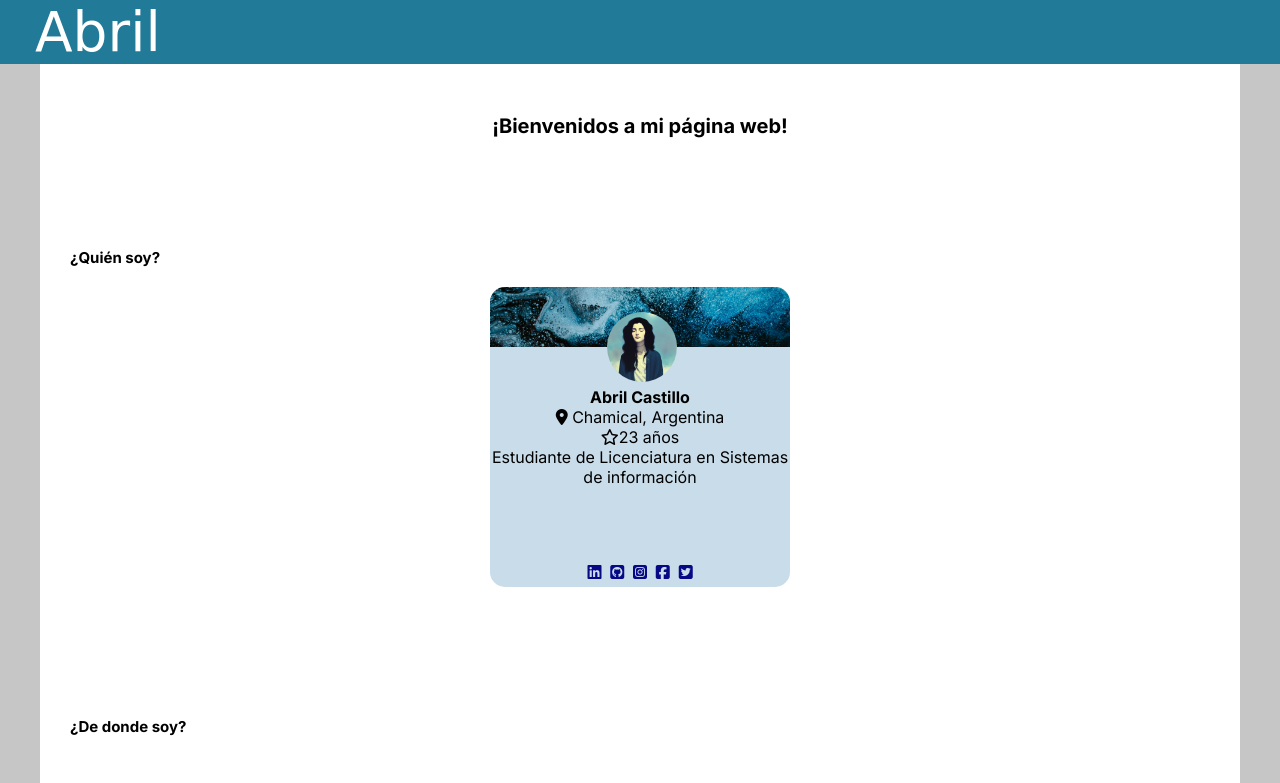
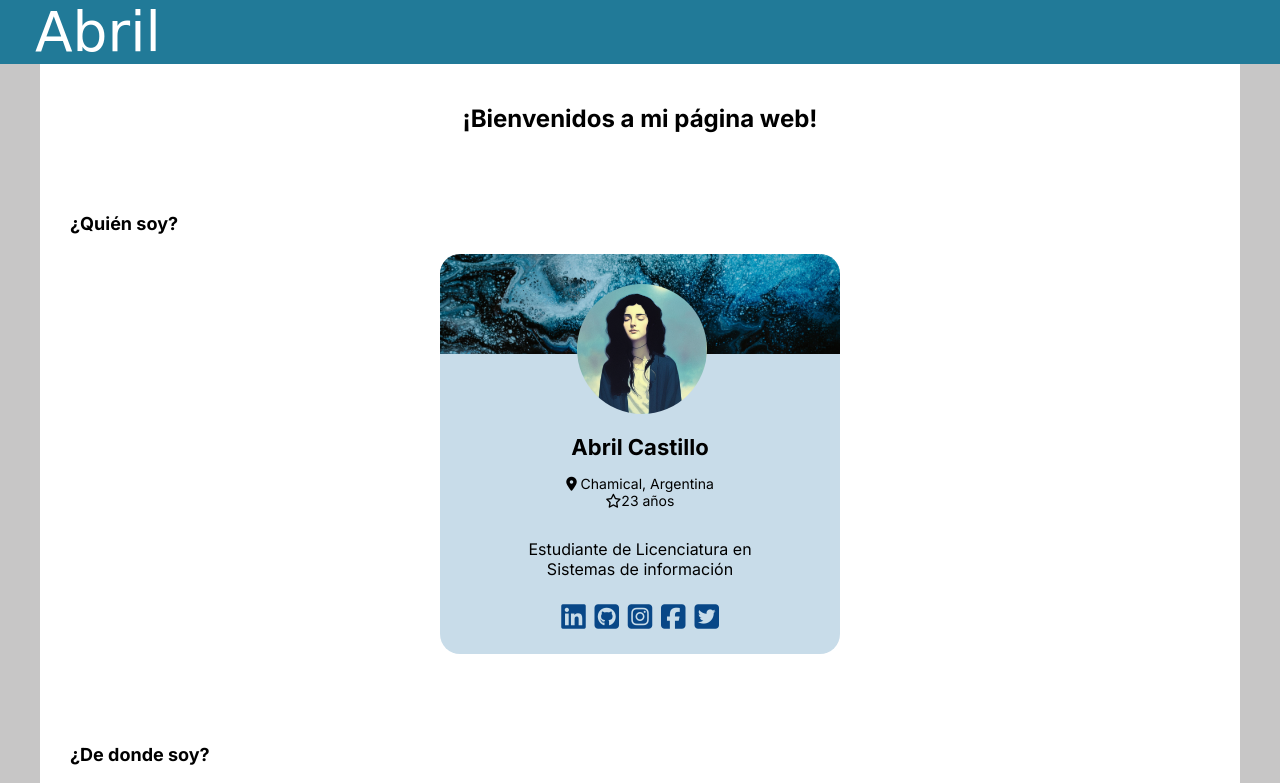
Before and after one commit to AbrilfCastillo/desafio-1-html-css, a plain HTML site: page index.html in a window 1280 px wide. Shown: the top 783 px of the page. Drawn offline with Linux system fonts and the light colour scheme; a web font is replaced by a local one.

Commit message:
Detalles Css

```diff
--- a/index.html
+++ b/index.html
@@ -26,20 +26,23 @@
           <img src="/img/abrilwtf.png" alt="abril">
         </div>
         <div class="body-card">
-          <p><b>Abril Castillo</b></p>
-          <p><i class="fa-solid fa-location-dot"></i></i> Chamical, Argentina</p>
-          <p><i class="fa-regular fa-star"></i>23 años</p>
-          <p>Estudiante de Licenciatura en Sistemas de información</p>
+          <p class="nombre">Abril Castillo</p>
+          <p class="datos"><i class="fa-solid fa-location-dot"></i></i> Chamical, Argentina</p>
+          <p class="datos"><i class="fa-regular fa-star"></i>23 años</p>
+          <p class="contenido-card">Estudiante de Licenciatura en Sistemas de información</p>
         </div>
         <div class="foot-card">
           <ul class="lista-redes">
-            <li><a href="www.linkedin.com/in/abrilfcastillo"><i class="fa-brands fa-linkedin"></i></a></li>
-            <li><a href="https://github.com/AbrilfCastillo"><i class="fa-brands fa-square-github"></i></a></li>
-            <li><a href="https://www.instagram.com/abrilfcastillo/?next=%2F"><i
-                  class="fa-brands fa-square-instagram"></i></a></li>
-            <li><a href="https://www.facebook.com/profile.php?id=100084349391906"><i
-                  class="fa-brands fa-square-facebook"></i></a></li>
-            <li><a href="https://twitter.com/AbrilWtf"><i class="fa-brands fa-square-twitter"></i></a></li>
+            <li><a href="https://www.linkedin.com/in/abrilfcastillo" target="_blank"><i
+                  class="fa-brands fa-linkedin"></i></a></li>
+            <li><a href="https://github.com/AbrilfCastillo" target="_blank"><i
+                  class="fa-brands fa-square-github"></i></a></li>
+            <li><a href="https://www.instagram.com/abrilfcastillo/?next=%2F" target="_blank"><i
+                  class="fa-brands fa-square-instagram" target="_blank"></i></a></li>
+            <li><a href="https://www.facebook.com/profile.php?id=100084349391906" target="_blank"><i
+                  class="fa-brands fa-square-facebook" target="_blank"></i></a></li>
+            <li><a href="https://twitter.com/AbrilWtf" target="_blank"><i class="fa-brands fa-square-twitter"></i></a>
+            </li>
           </ul>
         </div>
       </div>
@@ -101,11 +104,13 @@
 </main>
 <footer>
   <div class="redes">
-    <a href="www.linkedin.com/in/abrilfcastillo"><i class="fa-brands fa-linkedin"></i></a>
-    <a href="https://github.com/AbrilfCastillo"><i class="fa-brands fa-square-github"></i></a>
-    <a href="https://www.instagram.com/abrilfcastillo/?next=%2F"><i class="fa-brands fa-square-instagram"></i></a>
-    <a href="https://www.facebook.com/profile.php?id=100084349391906"><i class="fa-brands fa-square-facebook"></i></a>
-    <a href="https://twitter.com/AbrilWtf"><i class="fa-brands fa-square-twitter"></i></a>
+    <a href="https://www.linkedin.com/in/abrilfcastillo" target="_blank"><i class="fa-brands fa-linkedin"></i></a>
+    <a href="https://github.com/AbrilfCastillo" target="_blank"><i class="fa-brands fa-square-github"></i></a>
+    <a href="https://www.instagram.com/abrilfcastillo/?next=%2F" target="_blank"><i
+        class="fa-brands fa-square-instagram"></i></a>
+    <a href="https://www.facebook.com/profile.php?id=100084349391906" target="_blank"><i
+        class="fa-brands fa-square-facebook"></i></a>
+    <a href="https://twitter.com/AbrilWtf" target="_blank"><i class="fa-brands fa-square-twitter"></i></a>
   </div>
   <p>Desarrollado por Abril Castillo</p>
 </footer>
--- a/style.css
+++ b/style.css
@@ -62,7 +62,8 @@ body {
 }
 h1 {
   text-align: center;
-  padding: 5rem;
+  padding: 4rem;
+  font-size: x-large;
 }
 
 /* Quién soy */
@@ -70,8 +71,8 @@ h1 {
   position: relative;
   text-align: center;
   background-color: var(--card-back);
-  width: 30rem;
-  height: 30rem;
+  width: 40rem;
+  height: 40rem;
   margin: 2rem auto;
   border-radius: 5%;
   overflow: hidden;
@@ -82,7 +83,7 @@ h1 {
 }
 
 .portada-card {
-  height: 6rem;
+  height: 10rem;
   background-image: url(/img/pawel-czerwinski-6lQDFGOB1iw-unsplash.jpg);
   background-size: cover;
   background-repeat: no-repeat;
@@ -92,35 +93,53 @@ h1 {
 .header-card img {
   position: absolute;
   border-radius: 50%;
-  width: 7rem;
-  top: 2.5rem;
-  right: 11.3rem;
+  width: 13rem;
+  top: 3rem;
+  right: 13.3rem;
 }
 
 .body-card {
   position: relative;
-  top: 4rem;
+  top: 8rem;
+}
+
+.nombre {
+  font-size: 22px;
+  font-weight: bold;
+  margin-bottom: 1.5rem;
+}
+.datos {
+  font-size: 14px;
+}
+.contenido-card {
+  padding: 3rem 6rem;
 }
 
 .foot-card {
   position: absolute;
   bottom: 0;
   width: 100%;
+  padding: 1.5rem;
 }
 
 .lista-redes li {
   display: inline-block;
-  color: rgb(8, 8, 135);
+  color: rgb(8, 71, 135);
   margin: 5px 3px;
-  font-size: medium;
+  font-size: 28px;
+}
+
+li a i:hover {
+  color: #217a98c6;
 }
 
 section {
-  padding: 5rem 2rem;
+  padding: 3rem 2rem;
 }
 
 h2 {
   margin: 1rem;
+  font-size: large;
 }
 
 .background-respuesta {
@@ -160,3 +179,11 @@ footer {
 .redes a {
   margin-right: 1.25rem;
 }
+
+.redes a:hover {
+  color: rgba(255, 255, 255, 0.728);
+}
+
+footer p {
+  padding-bottom: 1rem;
+}
```
